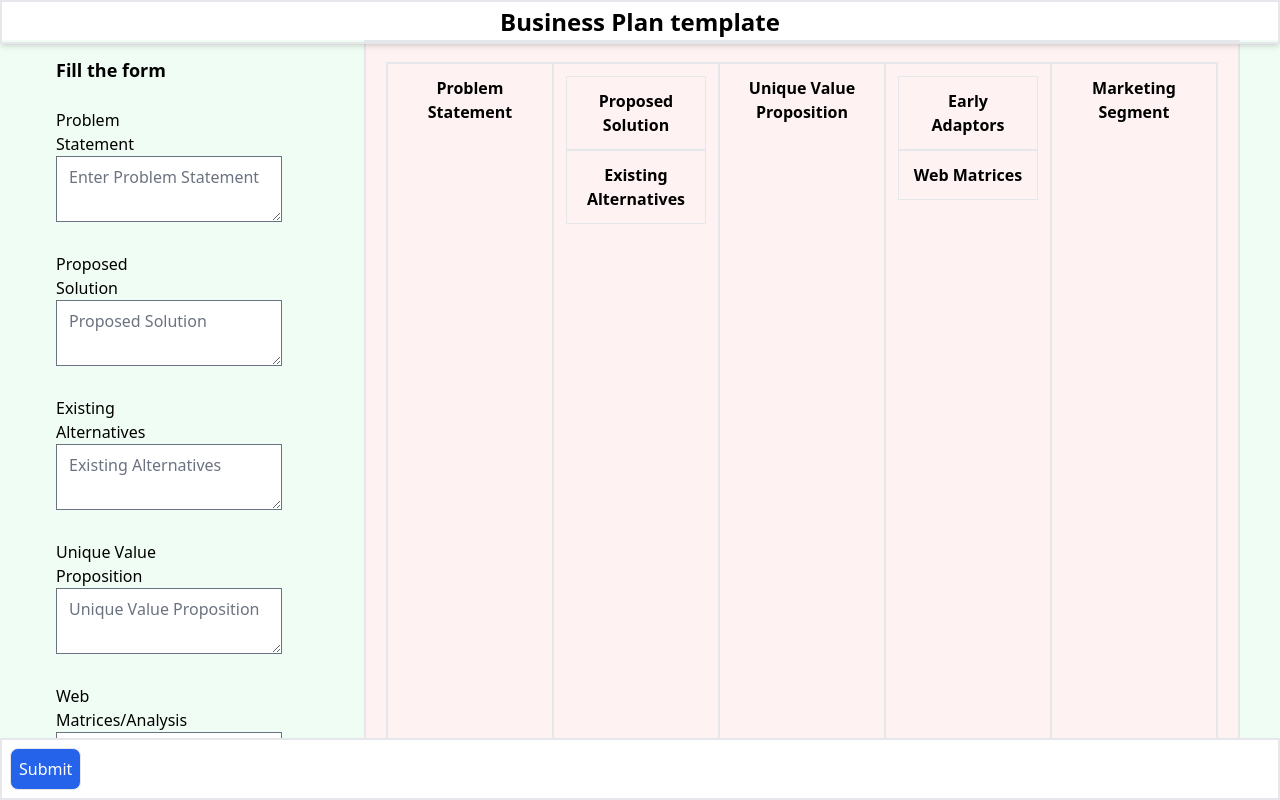
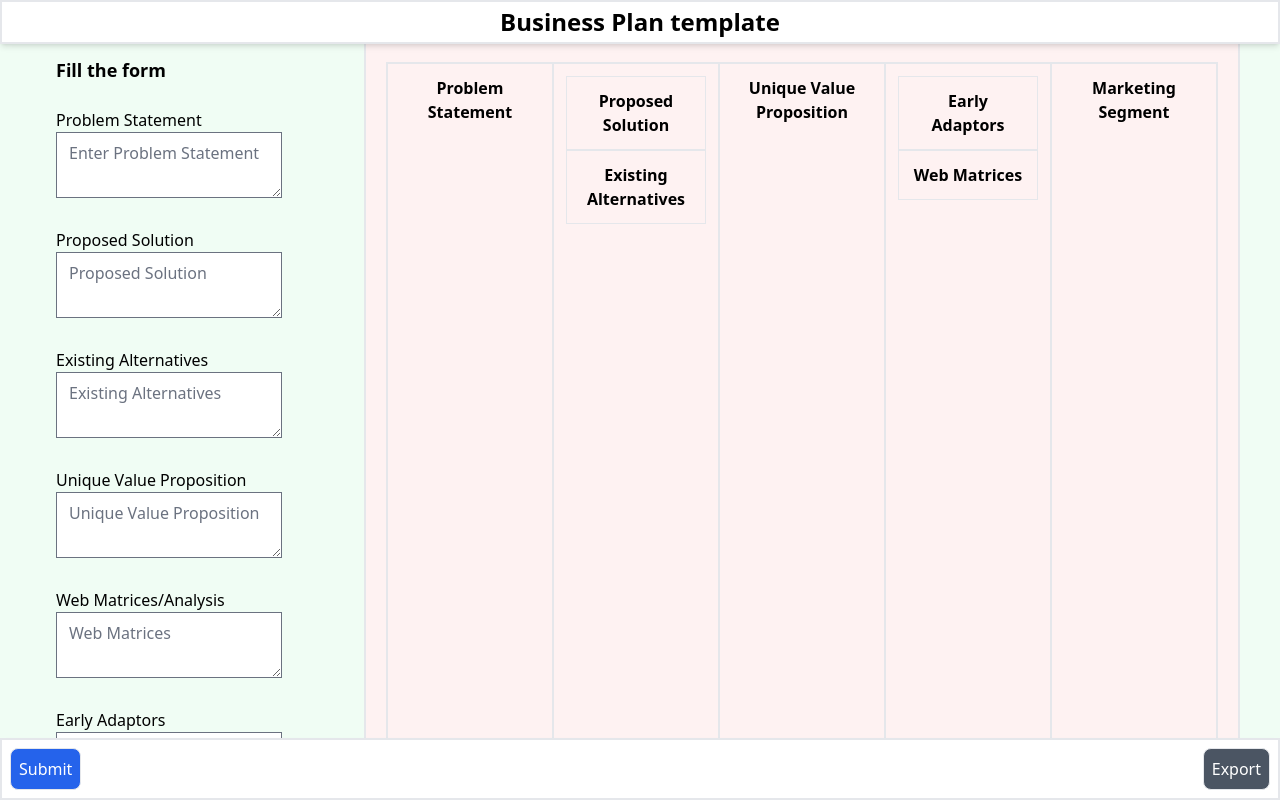
Before and after one commit to kalburgimanjunath/business-plan-template, a Next.js app: page / in a window 1280 px wide. Shown: the top 800 px of the page. Built offline with nearby package versions, Linux system fonts and the light colour scheme.

Commit message:
3 files modified

```diff
--- a/pages/index.js
+++ b/pages/index.js
@@ -1,5 +1,6 @@
 import React, { useState, useEffect } from 'react';
 import { Formik } from 'formik';
+
 export default function Home() {
   const [problemStatement, setProblemStatement] = useState('');
   const [proposedStatement, setProposedStatement] = useState('');
@@ -222,13 +223,20 @@ export default function Home() {
                   errors.revenueMatrix}
               </div>
 
-              <div className="fixed bottom-0 left-0 bg-white p-2 w-full shadow-md border-2">
+              <div className="fixed bottom-0 left-0 bg-white p-2 w-full shadow-md border-2 flex justify-between">
                 <button
                   type="submit"
                   disabled={isSubmitting}
                   className="btn bg-blue-600 border p-2 rounded-lg text-white"
                 >
                   Submit
+                </button>
+                <button
+                  type="submit"
+                  disabled={isSubmitting}
+                  className="btn bg-gray-600 border p-2 rounded-lg text-white"
+                >
+                  Export
                 </button>
               </div>
             </form>
@@ -279,7 +287,7 @@ export default function Home() {
   };
   return (
     <div className="bg-green-50">
-      <div className="row border-2 shadow-md p-1 fixed top-0 w-full z-10">
+      <div className="row border-2 shadow-md p-1 fixed top-0 w-full z-10 bg-white">
         <div className="col font-bold text-2xl text-center">
           Business Plan template
         </div>
--- a/styles/globals.css
+++ b/styles/globals.css
@@ -2,9 +2,7 @@
 @tailwind components;
 @tailwind utilities;
 @import url('https://fonts.googleapis.com/css?family=Open+Sans|Pinyon+Script|Rochester');
-.form-group {
-  width: 50%;
-}
+
 .form-group label {
 }
 .preview h1 {
```
Also changed, not shown: pages/_app.js (+5 -4 lines).
